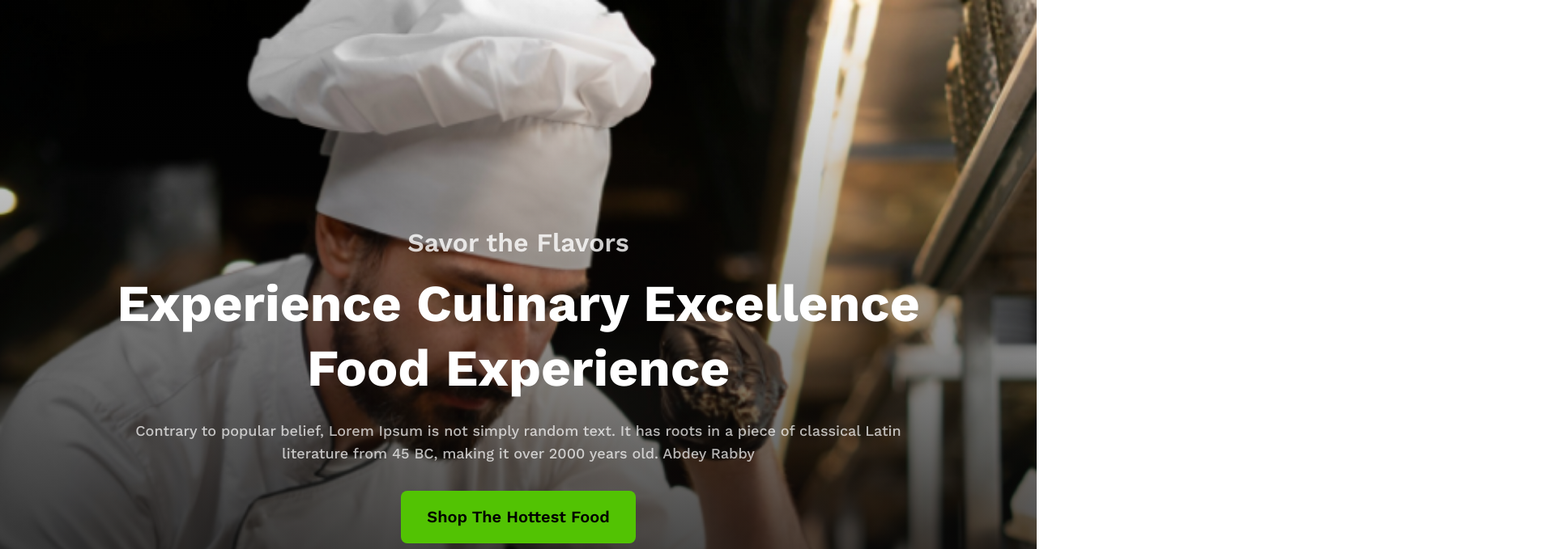
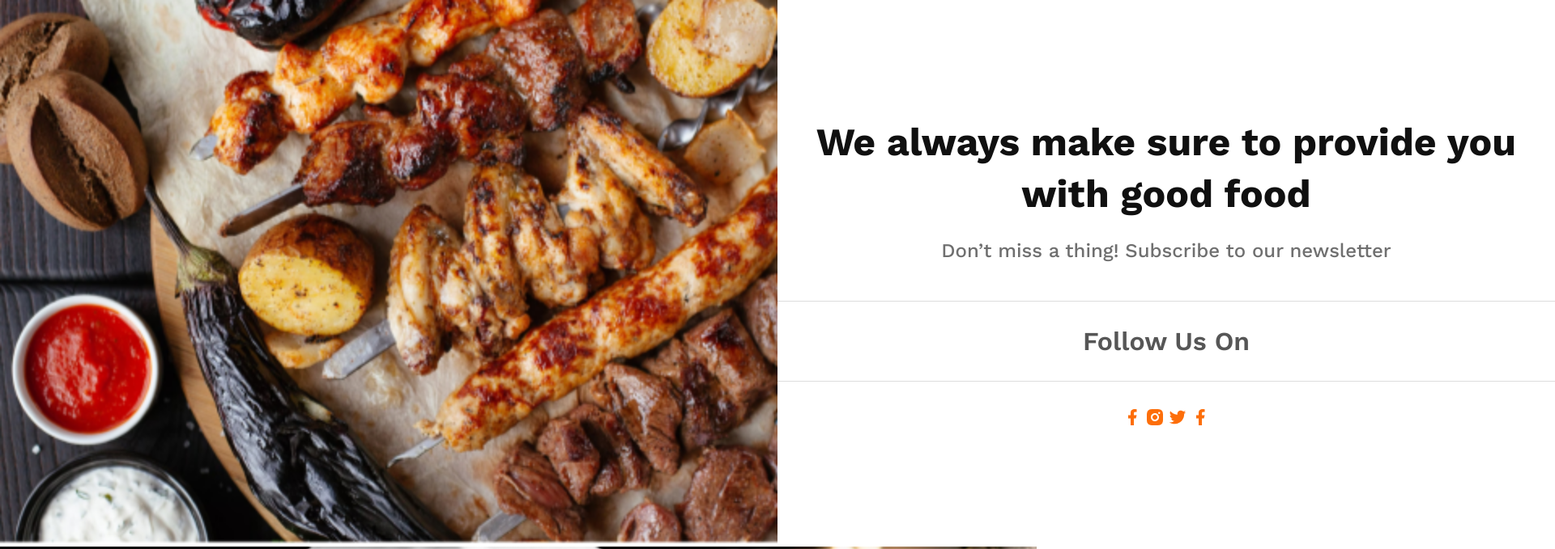
Before and after one commit to abdeyrabby404/Normal-Restaurant-Project, a plain HTML site: page index.html in a window 1280 px wide. Shown: the top 679 px of the page at 81% size, 1920 px wide, since content can reach past the window. Drawn offline with nearby package versions, Linux system fonts and the light colour scheme.

Commit message:
top hero added

```diff
--- a/index.html
+++ b/index.html
@@ -13,6 +13,25 @@
 
     </header>
     <main>
+        <section class="top-hero">
+            <div class="top-image">
+                <img src="assets/foods.png" alt="">
+            </div>
+            <div class="top-info">
+                <h1 class="info-head">We always make sure to provide you with good food</h1>
+                <p class="info-subtitle">Don’t miss a thing! Subscribe to our newsletter</p>
+                <div class="info-title-container">
+                    <p class="info-title">Follow Us On</p>
+                </div>
+                <div class="top-icon">
+                    <img src="icons/facebook.png" alt="">
+                    <img src="icons/insta.png" alt="">
+                    <img src="icons/twitter.png" alt="">
+                    <img src="icons/facebook.png" alt="">
+                </div>
+            </div>
+        </section>
+
         <section class="hero">
             <div class="hero-content">
                 <p class="subtitle">Savor the Flavors</p>
--- a/style/style.css
+++ b/style/style.css
@@ -20,6 +20,7 @@
     line-height: 23px;
     font-family: Work Sans;
     border: none;
+    cursor: pointer;
 }
 
 .hero {
@@ -181,3 +182,71 @@
 .card-bt {
     margin-top: 64px;
 }
+
+.top-hero {
+    width: 1920px;
+    display: flex;
+}
+
+.top-image {
+    width: 50%;
+}
+
+.top-image img {
+    width: 100%;
+}
+
+.top-info {
+    width: 50%;
+    display: flex;
+    flex-direction: column;
+    justify-content: center;
+    align-items: center;
+}
+
+.info-head {
+    color: rgb(16, 16, 16);
+    font-family: Work Sans;
+    font-size: 48px;
+    font-weight: 700;
+    line-height: 64px;
+    letter-spacing: 0%;
+    text-align: center;
+}
+
+.info-subtitle {
+    color: rgb(16, 16, 16);
+    font-family: Work Sans;
+    font-size: 24px;
+    font-weight: 500;
+    line-height: 28px;
+    letter-spacing: 0%;
+    text-align: left;
+    opacity: 0.6;
+    text-align: center;
+    margin-top: 24px;
+    margin-bottom: 48px;
+}
+.info-title-container{
+ width: 100%;
+}
+.info-title {
+    color: rgb(16, 16, 16);
+    font-family: Work Sans;
+    font-size: 32px;
+    font-weight: 600;
+    line-height: 38px;
+    letter-spacing: 0%;
+    text-align: center;
+    opacity: 0.7;
+    /* background-color: red; */
+    padding: 30px 0px;
+    /* display: block; */
+    border-bottom: 1px solid rgba(16, 16, 16, 0.2);
+    border-top: 1px solid rgba(16, 16, 16, 0.2);
+    margin-bottom: 32px;
+
+}
+    .top-icon {
+        text-align: center;
+    }
```
Also changed, not shown: icons/facebook.png (added), icons/insta.png (added), icons/js.png (added), icons/mongo.png (added), icons/nodejs.png (added), icons/react.png (added), icons/twitter.png (added).
